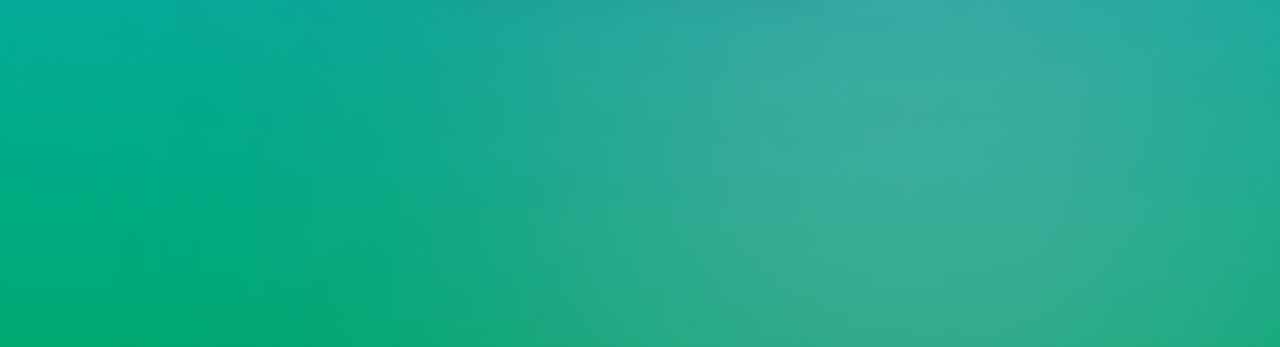
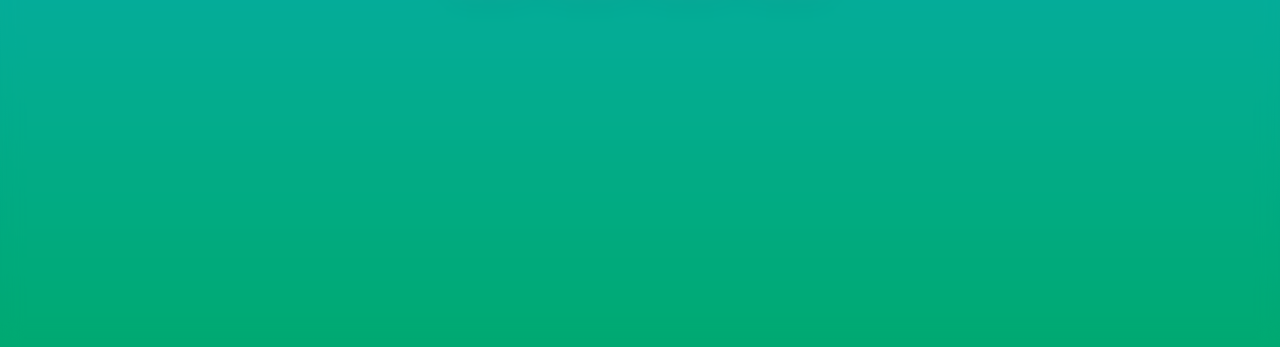
Before and after one commit to ErikCorreia/glassmorphism_icons, a plain HTML site: page index.html in a window 1280 px wide. Shown: the part 453-800 px from the top of the page. Drawn offline with Linux system fonts and the light colour scheme.

Commit message:
Removido trechos de codigos inuteis

```diff
--- a/css/main.css
+++ b/css/main.css
@@ -30,26 +30,7 @@
     position: absolute;
     filter: blur(150px);
   }
-  section .color:nth-child(1) {
-    top: -350px;
-    width: 100%;
-    height: 650px;
-    background: rgba(96,96,96, 0.2);
-  }
-  section .color:nth-child(2) {
-    bottom: -150px;
-    right: 0;
-    width: 800px;
-    height: 700px;
-    background: rgba(126, 126, 126, 0.2);
-  }
-  section .color:nth-child(3) {
-    bottom: -150px;
-    right: 0;
-    width: 700px;
-    height: 600px;
-    background: rgba(255,255,255, 0.2);
-  }
+
   section ul {
     position: relative;
     display: flex;
--- a/index.html
+++ b/index.html
@@ -11,8 +11,6 @@
 <body>
   <section id="section">
     <div class="color"></div>
-    <div class="color"></div>
-    <div class="color"></div>
     <ul>
       <li><a href="#" class="facebook" id="facebook"><i class="fab fa-facebook-f"></i></a></li>
       <li><a href="#" class="instagram" id="instagram"><i class="fab fa-instagram"></i></a></li>
```
